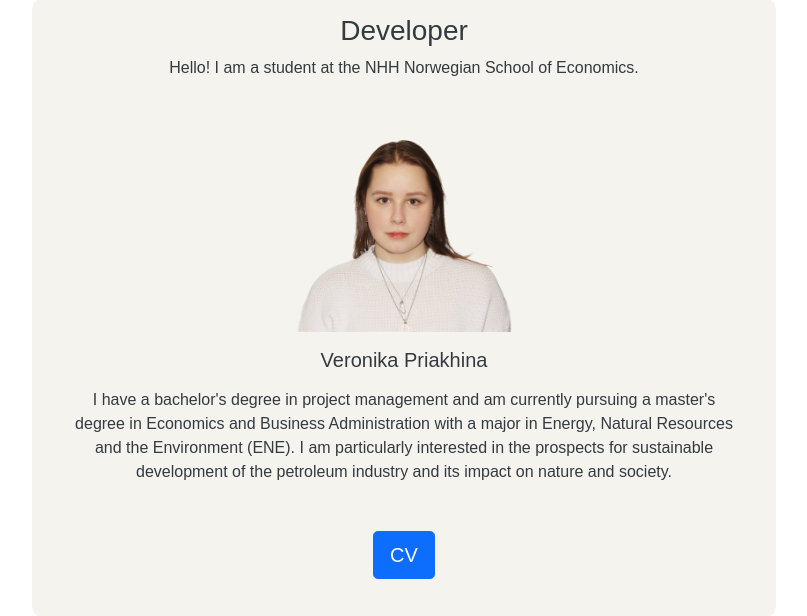
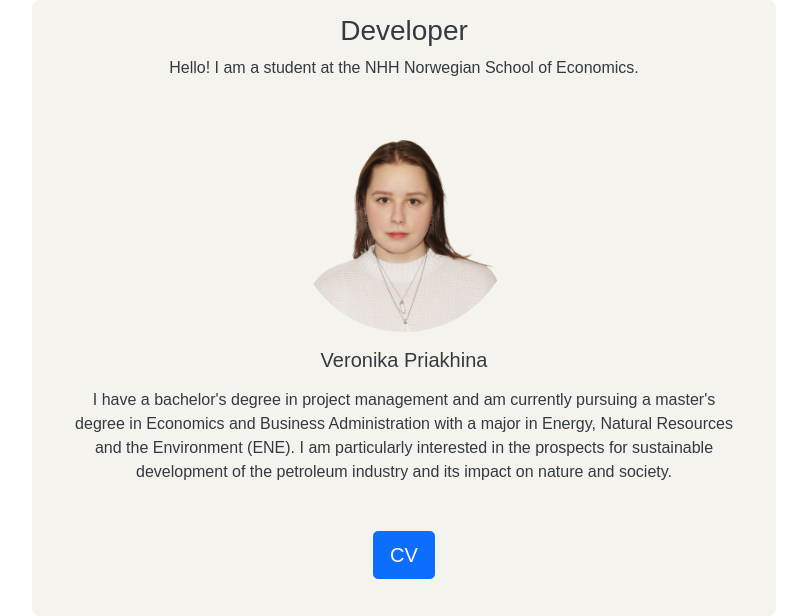
Before and after one commit to VeronikaPriakhina/ENE425-2022-app-Veronika, a Flask app: page / in a window 1280 px wide. Shown: the part 486-1102 px from the top of the page, without its empty margins (236-1043 px from the left). Run offline with Flask 2, Linux system fonts and the light colour scheme; some libraries are stand-ins or nearby versions.

Commit message:
Update home.html

```diff
--- a/templates/home.html
+++ b/templates/home.html
@@ -47,7 +47,7 @@
 
                     <div class="card-body text-center">
                         <img src="static/pictures/photo.png"
-                             class="rounded-lg w-50 mb-3"
+                             class="rounded-circle w-50 mb-3"
                              alt="", style="max-width: 220px; max-height: 220px"
                         />
                         <h5 class="card-title mb-3">Veronika Priakhina</h5>
```
